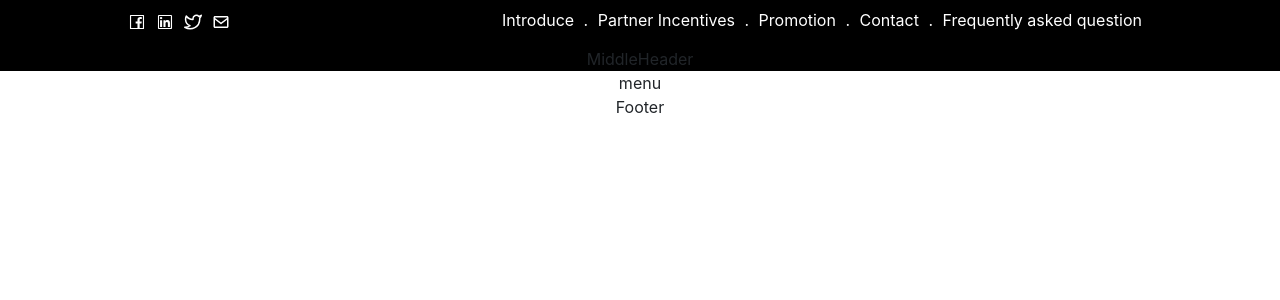
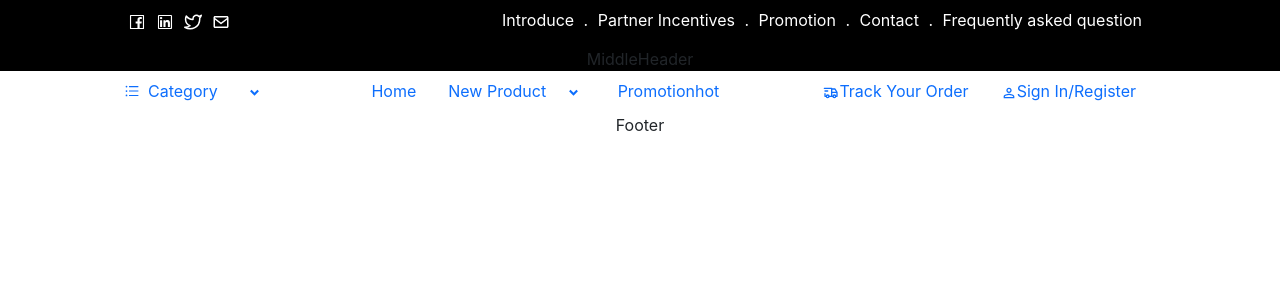
Before and after one commit to A-K-M-Fozlol-Hoq/flemsoft-client, a React (Create React App) app: page / in a window 1280 px wide. Shown: the top 300 px of the page. Built offline with nearby package versions, Linux system fonts and the light colour scheme.

Commit message:
planned about nav menu

```diff
--- a/src/components/Header/Header.css
+++ b/src/components/Header/Header.css
@@ -1,3 +1,6 @@
 .top-header-wrapper .top-menu span{
     padding:0 5px;
 }
+.dropdown-toggle::after {
+    display: none;
+}
--- a/src/components/Header/Menu.js
+++ b/src/components/Header/Menu.js
@@ -1,7 +1,156 @@
 import React from 'react';
-
+import { RiArrowDropDownLine } from 'react-icons/ri';
+import { AiOutlineUnorderedList } from 'react-icons/ai';
+import { TbTruckDelivery } from 'react-icons/tb';
+import { MdOutlinePersonOutline } from 'react-icons/md';
 const Menu = () => {
-  return <div>menu</div>;
+  return (
+    <div
+      style={{
+        display: 'flex',
+        justifyContent: 'space-between',
+        width: '80%',
+        marginLeft: '10%',
+      }}
+    >
+      <div style={{ marginLeft: '-20px' }}>
+        <ul className="nav nav-pills">
+          <li className="nav-item dropdown">
+            <a
+              className="nav-link dropdown-toggle"
+              data-bs-toggle="dropdown"
+              href="#"
+              role="button"
+              aria-expanded="false"
+            >
+              <AiOutlineUnorderedList style={{ margin: '-3px 8px 0 0' }} />
+              Category{' '}
+              <RiArrowDropDownLine
+                style={{ marginLeft: '20px', fontSize: '25px' }}
+              />
+            </a>
+            <ul className="dropdown-menu">
+              <li>
+                <a className="dropdown-item" href="#">
+                  Action
+                </a>
+              </li>
+              <li>
+                <a className="dropdown-item" href="#">
+                  Another action
+                </a>
+              </li>
+              <li>
+                <a className="dropdown-item" href="#">
+                  Something else here
+                </a>
+              </li>
+              <li>
+                <a className="dropdown-item" href="#">
+                  Separated link
+                </a>
+              </li>
+            </ul>
+          </li>
+        </ul>
+      </div>
+      <div>
+        <ul className="nav nav-pills">
+          <li className="nav-item">
+            <a className="nav-link" aria-current="page" href="#">
+              Home
+            </a>
+          </li>
+          <li className="nav-item dropdown">
+            <a
+              className="nav-link dropdown-toggle"
+              data-bs-toggle="dropdown"
+              href="#"
+              role="button"
+              aria-expanded="false"
+            >
+              New Product{' '}
+              <RiArrowDropDownLine
+                style={{ marginLeft: '10px', fontSize: '25px' }}
+              />
+            </a>
+            <ul className="dropdown-menu">
+              <li>
+                <a className="dropdown-item" href="#">
+                  Action
+                </a>
+              </li>
+              <li>
+                <a className="dropdown-item" href="#">
+                  Another action
+                </a>
+              </li>
+              <li>
+                <a className="dropdown-item" href="#">
+                  Something else here
+                </a>
+              </li>
+              <li>
+                <a className="dropdown-item" href="#">
+                  Separated link
+                </a>
+              </li>
+            </ul>
+          </li>
+          <li className="nav-item dropdown">
+            <a
+              className="nav-link dropdown-toggle"
+              data-bs-toggle="dropdown"
+              href="#"
+              role="button"
+              aria-expanded="false"
+            >
+              Promotion
+              <span>hot</span>
+            </a>
+            <ul className="dropdown-menu">
+              <li>
+                <a className="dropdown-item" href="#">
+                  Action
+                </a>
+              </li>
+              <li>
+                <a className="dropdown-item" href="#">
+                  Another action
+                </a>
+              </li>
+              <li>
+                <a className="dropdown-item" href="#">
+                  Something else here
+                </a>
+              </li>
+              <li>
+                <a className="dropdown-item" href="#">
+                  Separated link
+                </a>
+              </li>
+            </ul>
+          </li>
+        </ul>
+      </div>
+      <div>
+        <ul className="nav nav-pills">
+          <li className="nav-item">
+            <a className="nav-link " aria-current="page" href="#">
+              <TbTruckDelivery />
+              Track Your Order
+            </a>
+          </li>
+          <li className="nav-item">
+            <a className="nav-link " aria-current="page" href="#">
+              <MdOutlinePersonOutline />
+              Sign In/Register
+            </a>
+          </li>
+        </ul>
+      </div>
+    </div>
+  );
 };
 
 export default Menu;
--- a/src/components/Header/TopHeader.js
+++ b/src/components/Header/TopHeader.js
@@ -6,13 +6,16 @@ import { BiEnvelope } from 'react-icons/bi';
 const TopHeader = () => {
   return (
     <div
-      style={{ color: '#fff', padding: '8px 0 15px' }}
+      style={{
+        color: '#fff',
+        padding: '8px 0 15px',
+        width: '80%',
+        marginLeft: '10%',
+      }}
       className="top-header-wrapper"
     >
       <div
         style={{
-          width: '80%',
-          marginLeft: '10%',
           display: 'flex',
           justifyContent: 'space-between',
         }}
```
